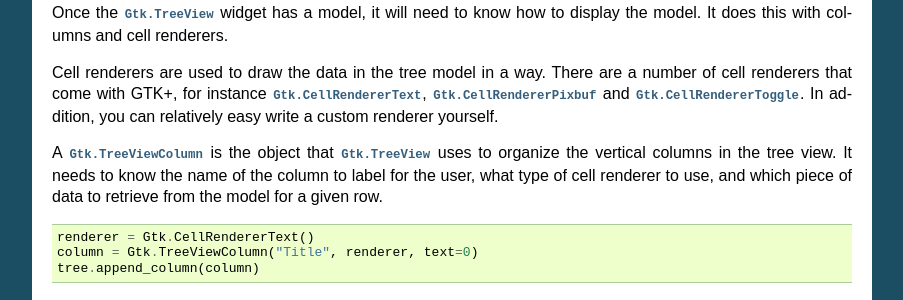
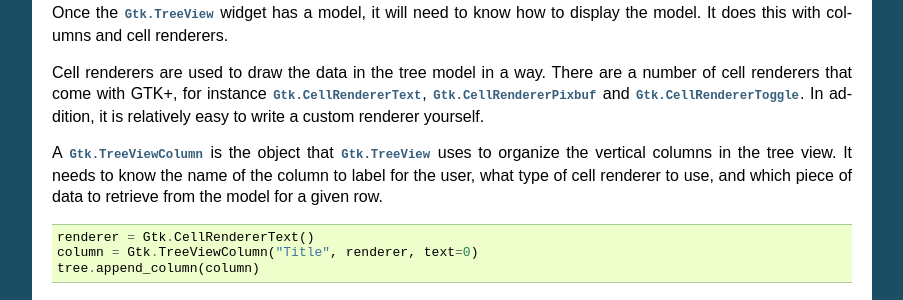
Before and after one commit to sebp/PyGObject-Tutorial, a Sphinx documentation site: the page built from source/treeview.txt, in a window 1280 px wide and 900 px high, scrolled down 2878 px. Shown: the part 175-475 px from the top of the window, without its empty margins (198-1101 px from the left). Built offline with Sphinx 7.4.7, drawn with Linux system fonts in a browser that asks for light colours.

Commit message:
treeview.txt: reword a sentence

```diff
--- a/source/treeview.txt
+++ b/source/treeview.txt
@@ -195,7 +195,7 @@
 number of cell renderers that come with GTK+, for instance
 :class:`Gtk.CellRendererText`, :class:`Gtk.CellRendererPixbuf` and
 :class:`Gtk.CellRendererToggle`.
-In addition, you can relatively easy write a custom renderer yourself.
+In addition, it is relatively easy to write a custom renderer yourself.
 
 A :class:`Gtk.TreeViewColumn` is the object that :class:`Gtk.TreeView` uses to
 organize the vertical columns in the tree view. It needs to know the name of the
```
